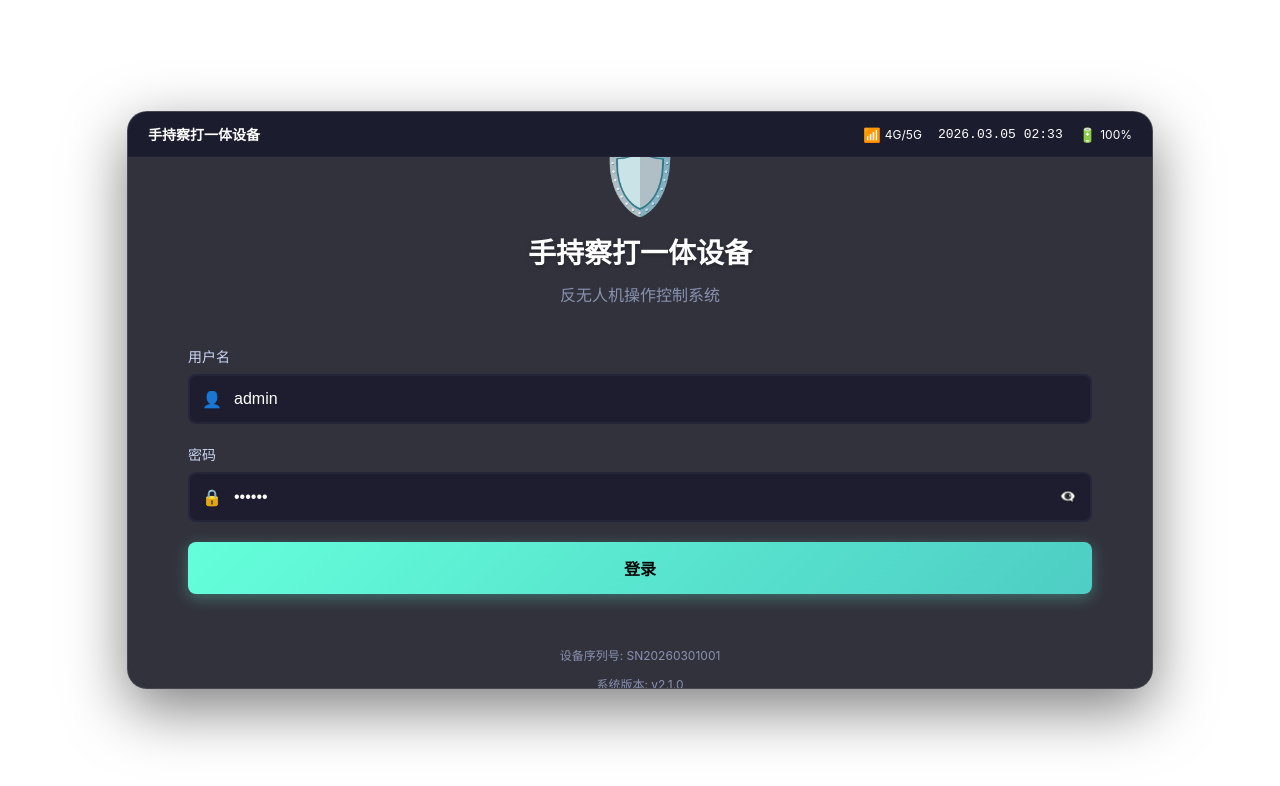
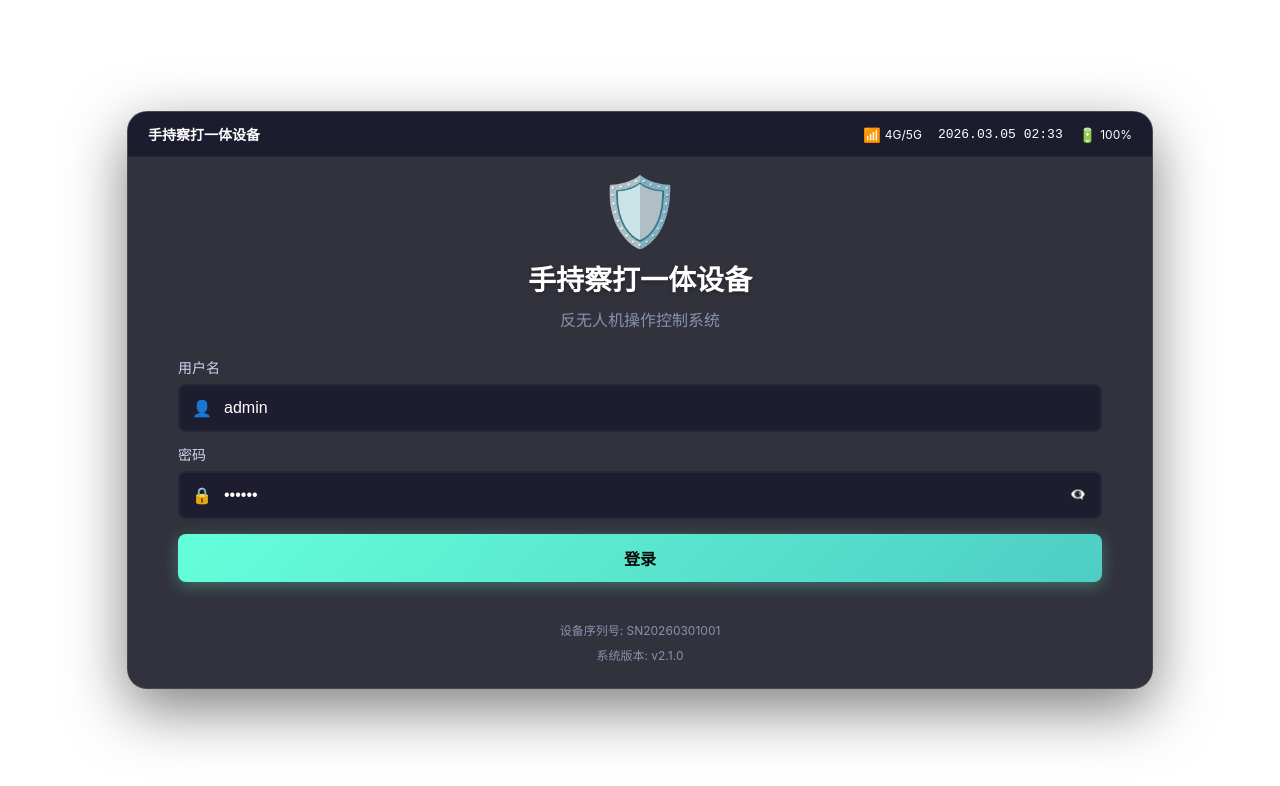
Before and after one commit to yuanfen-ai/KY, a Vue app in the folder frontend/: page /login in a window 1280 px wide. Shown: the top 786 px of the page. Built offline with nearby package versions, Linux system fonts and the light colour scheme.

Commit message:
style: 优化登录界面行距和间距，增强logo和底部版本显示

```diff
--- a/frontend/src/views/Login.vue
+++ b/frontend/src/views/Login.vue
@@ -243,7 +243,7 @@ onUnmounted(() => {
 
 .login-content {
   flex: 1;
-  padding: 30px 60px;
+  padding: 50px 50px 40px 50px;
   display: flex;
   flex-direction: column;
   justify-content: center;
@@ -252,13 +252,14 @@ onUnmounted(() => {
 
 .logo-area {
   text-align: center;
-  margin-bottom: 20px;
-  line-height: 1.2;
+  margin-top: 10px;
+  margin-bottom: 15px;
+  line-height: 1.1;
 }
 
 .logo-icon {
   font-size: 64px;
-  margin-bottom: 12px;
+  margin-bottom: 8px;
   animation: pulse 2s infinite;
   display: block;
 }
@@ -276,34 +277,36 @@ onUnmounted(() => {
   color: #ffffff;
   font-size: 28px;
   font-weight: 700;
-  margin-bottom: 6px;
-  line-height: 1.2;
+  margin-bottom: 4px;
+  line-height: 1.1;
   text-shadow: 0 2px 4px rgba(0, 0, 0, 0.3);
 }
 
 .system-subtitle {
   color: #8892b0;
   font-size: 16px;
-  line-height: 1.2;
-  margin-bottom: 20px;
+  line-height: 1.1;
+  margin-bottom: 15px;
 }
 
 .login-form {
   display: flex;
   flex-direction: column;
-  gap: 20px;
+  gap: 15px;
 }
 
 .form-group {
   display: flex;
   flex-direction: column;
-  gap: 8px;
+  gap: 6px;
 }
 
 .form-label {
   color: #ccd6f6;
   font-size: 14px;
   font-weight: 500;
+  line-height: 1.2;
+  margin-bottom: 2px;
 }
 
 .input-wrapper {
@@ -321,12 +324,13 @@ onUnmounted(() => {
 
 .form-input {
   width: 100%;
-  padding: 14px 14px 14px 44px;
+  padding: 12px 14px 12px 44px;
   background: rgba(26, 26, 46, 0.8);
   border: 2px solid rgba(42, 42, 62, 0.8);
   border-radius: 8px;
   color: #ffffff;
   font-size: 16px;
+  line-height: 1.2;
   transition: all 0.3s ease;
 }
 
@@ -360,7 +364,7 @@ onUnmounted(() => {
 
 .login-button {
   width: 100%;
-  padding: 14px;
+  padding: 12px;
   background: linear-gradient(135deg, #64ffda 0%, #4ecdc4 100%);
   border: none;
   border-radius: 8px;
@@ -387,19 +391,22 @@ onUnmounted(() => {
 }
 
 .login-footer {
-  margin-top: 20px;
+  margin-top: 15px;
+  margin-bottom: 15px;
   text-align: center;
 }
 
 .device-info {
   color: #8892b0;
   font-size: 12px;
-  margin-bottom: 4px;
+  margin-bottom: 3px;
+  line-height: 1.1;
 }
 
 .version-info {
   color: #8892b0;
   font-size: 12px;
+  line-height: 1.1;
 }
 
 /* 响应式设计 */
```
